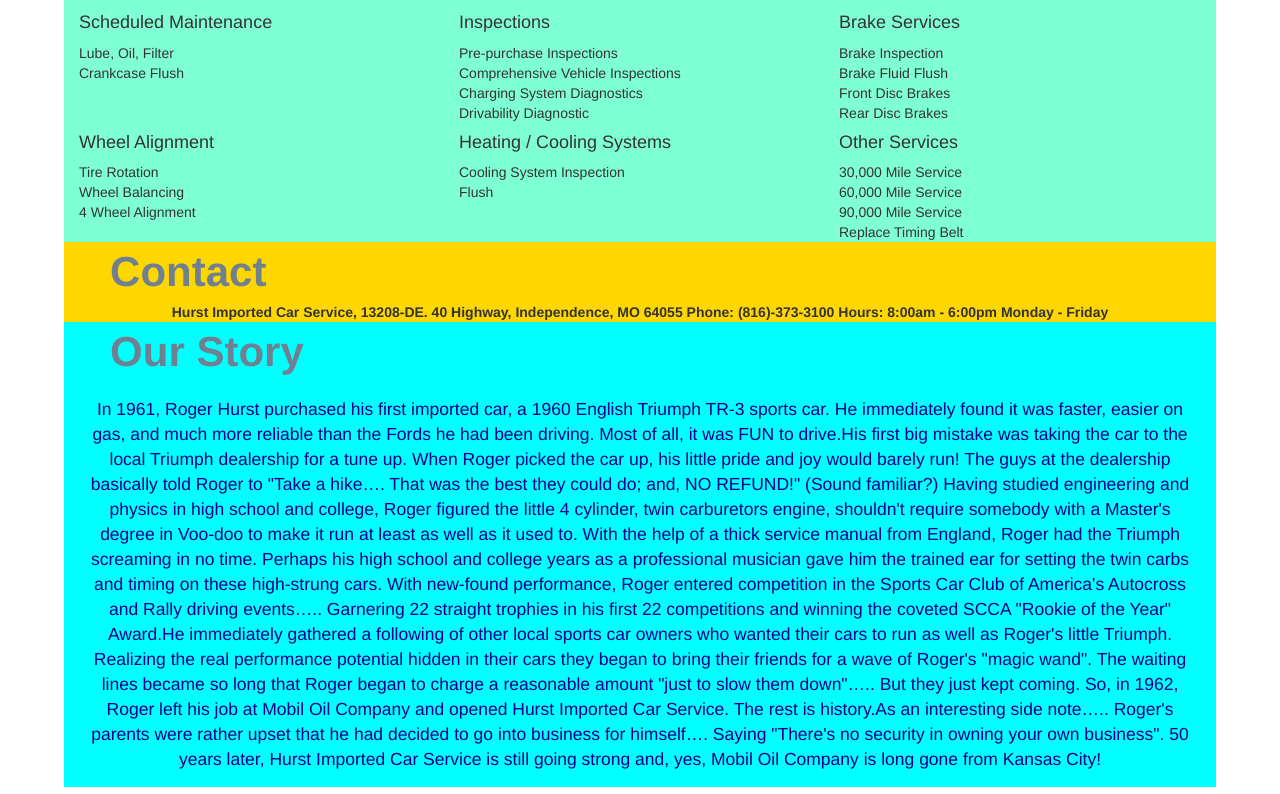
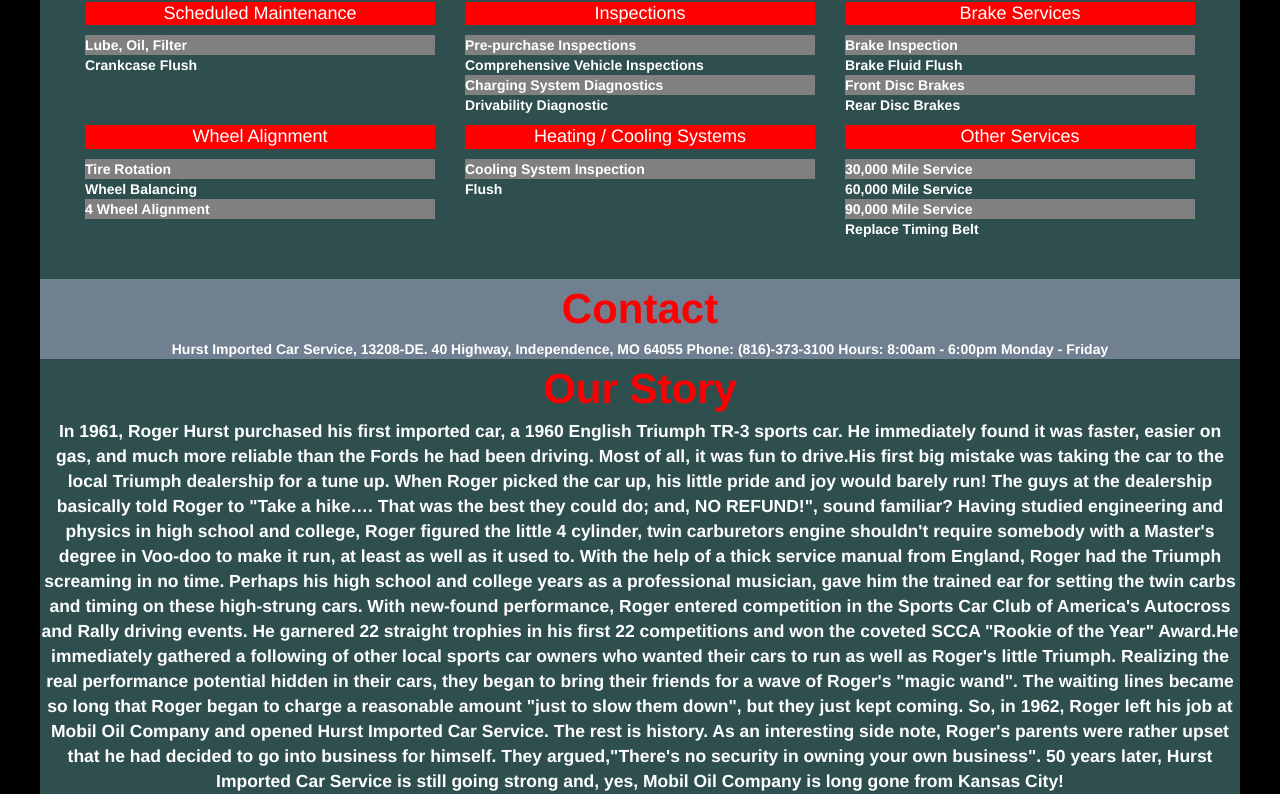
Before and after one commit to AnnamarieHurst/Hurst.Imported.Car.Service, a plain HTML site: page index.html in a window 1280 px wide. Shown: the part 762-1556 px from the top of the page. Drawn offline with nearby package versions, Linux system fonts and the light colour scheme.

Commit message:
fixed even more formatting issues. began implementing changes and creative direction from PSD. somewhat fixed the header and nav bar. still a lot more to do!

```diff
--- a/css/style.css
+++ b/css/style.css
@@ -1,12 +1,15 @@
 .site{
-    width: 90%;
-    max-width: 1250px;
-    margin: 0 auto;
+    width: 100%;
+    margin: 0;
+    background-color: black;
+    font-weight: bolder;
 }
 /*header*/
 .main-header{
     overflow: hidden;
-    background-color: blue;
+    background-color: transparent;
+    max-width: 1200px;
+    margin: auto;
 }
 .logo{
     max-width: 100%;
@@ -15,7 +18,7 @@
 }
 .logo-prefix{
     font-size: 2em;
-    color: white;
+    color: red;
     margin-right: 3%;
     margin-left: 2%;
     float: left;
@@ -34,20 +37,38 @@
     display: block;
     margin-top: 20px;
 }
+.home{
+    width: 100%;
+    margin: 0 auto;
+}
 /*navigation*/
 .main-nav{
-    margin-top: -8px;
-    margin-left: 25%;
+    margin-top: -53px;
+    margin-left: 62%;
+
 }
 ul.nav{
     list-style-type: none;
     position: fixed;
-    right: 0;
+
 }
 
 li.nav{
     float: left;
-    padding-left: 30px;
+    margin: 1%;
+
+}
+.btn {
+    color: white;
+    font-size: 12px;
+    font-weight: bolder;
+}
+.btn.active{
+
+}
+.btn:hover{
+    color: white;
+    border-bottom: 2px solid red;
 }
 /*Welcome sign*/
 /*.welcome{
@@ -57,11 +78,8 @@
     background-size: cover;
     position: relative;
 }*/
-.home{
-}
 .carousel{
     background: #2f4357;
-    margin-top: 20px;
 }
 .carousel .item img{
     margin: 0 auto; /* Align slide image horizontally center */
@@ -77,17 +95,28 @@
     color: dimgrey;
 }
 /*Services Section*/
+.row{
+    margin: 0 auto;
+}
 .services-sector{
-    max-width:100%;
-    background-color: aquamarine;
-    margin-top: -12px;
+    background-color: darkslategray;
+    padding-top: -20px;
     background-size: cover;
+    max-width: 1200px;
+    margin: auto;
+}
+.services-group{
+    text-align: center;
+    max-width: 1200px;
+    margin: auto;
 }
 .services-title{
-    margin-top: 1%;
+    text-align: center;
+    padding-top: 8px;
     font-size: 3em;
-    color: slategrey;
-    margin-left: 4%;
+    color: red;
+    max-width: 1200px;
+    margin: auto;
 }
 .car-logos{
     max-width: 100%;
@@ -106,38 +135,57 @@
 .service:nth-child(even) {
     background: darkslateblue;
 }
-.sg-service{
+.sg-service1{
     display: block;
+    background: gray;
+    color: white;
+    text-align: left;
+}
+.sg-service2{
+    display: block;
+    background: darkslategray;
+    color: white;
+    text-align: left;
+}
+.sg-title{
+    color: white;
+    padding:2px;
+    text-align: center;
+    background-color: red;
 }
 .title-contact{
-    margin-top: 1%;
     font-size: 3em;
-    color: slategrey;
-    margin-left: 4%;
+    color: red;
+    text-align: center;
 }
 .contact-sector {
-    max-width: 100%;
-    background-color: gold;
+    background-color: slategray;
     font-weight: bold;
-    margin-top: -12px;
+    padding-top: -20px;
+    max-width: 1200px;
+    margin: auto;
 }
 .story-content{
     font-size: 1.25em;
-    padding: 15px 20px;
-    color:darkblue;
+    padding: 20px
+    color: white;
     text-align: center;
+
 }
 .contact-content{
     text-align: center;
+    color: white;
 }
 .title-story{
-    margin-top: 1%;
     font-size: 3em;
-    color: slategrey;
-    margin-left: 4%;
-    font-weight: bold;
+    color: red;
+    text-align: center;
 }
 .our-story-sector{
-    background-color: aqua;
-    margin-top: -12px;
+    background-color: darkslategray;
+    max-width: 1200px;
+    margin: auto;
 }
+.story-content{
+    color: white;
+}
--- a/index.html
+++ b/index.html
@@ -12,7 +12,7 @@
     <body>
         <div class="site">
             <div class="container-fluid">
-                <div class="row">
+                <div class="row fluid">
                     <header class="main-header">
                         <!--left side of header, the company logo-->
                         <h1 class="logo">
@@ -21,14 +21,9 @@
                         </h1>
                         <!--right side of site header, the  contact information-->
                         <div class="contact">
-                            <span>13208-D.E.</span>
-                            <br><span>40 Highway</span>
-                            <br><span>Independence, MO</span>
-                            <br><span>(816)-373-3100</span>
+                            13208-D.E. 40 Highway  Independence, MO  (816)-373-3100
                         </div>
-                    </header>
-                </div>
-                <div class="row">
+                        <div class="row fluid">
                             <div class="main-nav">
                                 <ul>
                                     <li class="nav">
@@ -46,7 +41,10 @@
                                 </ul>
                             </div>
                         </div>
-                <div class="row">
+                    </header>
+                </div>
+
+                <div class="row fluid">
                     <div class="home">
                         <div id="home" class="carousel slide" data-ride="carousel">
                             <!-- Carousel indicators -->
@@ -73,16 +71,16 @@
 
                             </div>
                             <!-- Carousel controls -->
-                            <a class="carousel-control left" href="#home" data-slide="prev">
+                            <!--<a class="carousel-control left" href="#home" data-slide="prev">
                                 <span class="glyphicon glyphicon-chevron-left"></span>
                             </a>
                             <a class="carousel-control right" href="#home" data-slide="next">
                                 <span class="glyphicon glyphicon-chevron-right"></span>
-                            </a>
+                            </a>-->
                         </div>
                     </div>
                 </div>
-                <div class="row">
+                <div class="row fluid">
                     <!--second section(The service page)-->
                     <div class="services-sector" id="services">
                         <h3 class="services-title">Services</h3>
@@ -93,60 +91,63 @@
                             <img class="car-logos" src="images/serviceAcura_files/HyundaiLogo1.jpg">
                         </div>-->
                         <!--Beginning of services chart (Bootstrap)-->
-                       <div class="container row">
+                       <div class="container row fluid">
                            <div class="services-group col-sm-4 col-xs-12">
                                <h4 class="sg-title">
                                    Scheduled Maintenance
                                </h4>
-                               <span class="sg-service">Lube, Oil, Filter</span>
-                               <span class="sg-service">Crankcase Flush</span>
+                               <span class="sg-service1">Lube, Oil, Filter</span>
+                               <span class="sg-service2">Crankcase Flush</span>
                            </div>
                            <div class="services-group col-sm-4 col-xs-12">
                                <h4 class="sg-title">
                                    Inspections
                                </h4>
-                               <span class="sg-service">Pre-purchase Inspections</span>
-                               <span class="sg-service">Comprehensive Vehicle Inspections</span>
-                               <span class="sg-service">Charging System Diagnostics</span>
-                               <span class="sg-service">Drivability Diagnostic</span>
+                               <span class="sg-service1">Pre-purchase Inspections</span>
+                               <span class="sg-service2">Comprehensive Vehicle Inspections</span>
+                               <span class="sg-service1">Charging System Diagnostics</span>
+                               <span class="sg-service2">Drivability Diagnostic</span>
                            </div>
                            <div class="services-group col-sm-4 col-xs-12">
                                <h4 class="sg-title">
                                    Brake Services
                                </h4>
-                               <span class="sg-service">Brake Inspection</span>
-                               <span class="sg-service">Brake Fluid Flush</span>
-                               <span class="sg-service">Front Disc Brakes</span>
-                               <span class="sg-service">Rear Disc Brakes</span>
+                               <span class="sg-service1">Brake Inspection</span>
+                               <span class="sg-service2">Brake Fluid Flush</span>
+                               <span class="sg-service1">Front Disc Brakes</span>
+                               <span class="sg-service2">Rear Disc Brakes</span>
                            </div>
                            <div class="services-group col-sm-4">
                                <h4 class="sg-title">
                                    Wheel Alignment
                                </h4>
-                               <span class="sg-service">Tire Rotation</span>
-                               <span class="sg-service">Wheel Balancing</span>
-                               <span class="sg-service">4 Wheel Alignment</span>
+                               <span class="sg-service1">Tire Rotation</span>
+                               <span class="sg-service2">Wheel Balancing</span>
+                               <span class="sg-service1">4 Wheel Alignment</span>
+                               <br>
+                               <br>
+                               <br>
                            </div>
                            <div class="services-group col-sm-4 col-xs-12">
                                <h4 class="sg-title">
                                    Heating / Cooling Systems
                                </h4>
-                               <span class="sg-service">Cooling System Inspection</span>
-                               <span class="sg-service">Flush</span>
+                               <span class="sg-service1">Cooling System Inspection</span>
+                               <span class="sg-service2">Flush</span>
                            </div>
                            <div class="services-group col-sm-4 col-xs-12">
                                <h4 class="sg-title">
                                    Other Services
                                </h4>
-                               <span class="sg-service">30,000 Mile Service</span>
-                               <span class="sg-service">60,000 Mile Service</span>
-                               <span class="sg-service">90,000 Mile Service</span>
-                               <span class="sg-service">Replace Timing Belt</span>
+                               <span class="sg-service1">30,000 Mile Service</span>
+                               <span class="sg-service2">60,000 Mile Service</span>
+                               <span class="sg-service1">90,000 Mile Service</span>
+                               <span class="sg-service2">Replace Timing Belt</span>
                            </div>
                        </div>
                     </div>
                 </div>
-                <div class="row">
+                <div class="row fluid">
                     <div class="contact-sector" id="contact">
                         <div class="title-contact">Contact</div>
                         <div class="contact-content">
@@ -158,27 +159,27 @@
 
                     </div>
                 </div>
-                <div class="row">
+                <div class="row fluid">
 
                     <div class="our-story-sector" id="our-story">
                         <div class="title-story">Our Story</div>
                         <div class="story-content">
                             In 1961, Roger Hurst purchased his first imported car, a 1960 English Triumph TR-3 sports car.
                             He immediately found it was faster, easier on gas, and much more reliable than the Fords he had been driving.
-                            Most of all, it was FUN to drive.His first big mistake was taking the car to the local Triumph dealership for
+                            Most of all, it was fun to drive.His first big mistake was taking the car to the local Triumph dealership for
                             a tune up. When Roger picked the car up, his little pride and joy would barely run! The guys at the dealership
-                            basically told Roger to "Take a hike…. That was the best they could do; and, NO REFUND!" (Sound familiar?)
+                            basically told Roger to "Take a hike…. That was the best they could do; and, NO REFUND!", sound familiar?
                             Having studied engineering and physics in high school and college, Roger figured the little 4 cylinder, twin
-                            carburetors engine, shouldn't require somebody with a Master's degree in Voo-doo to make it run at least as well as it used to.
+                            carburetors engine shouldn't require somebody with a Master's degree in Voo-doo to make it run, at least as well as it used to.
                             With the help of a thick service manual from England, Roger had the Triumph screaming in no time. Perhaps his high school and
-                            college years as a professional musician gave him the trained ear for setting the twin carbs and timing on these high-strung cars.
-                            With new-found performance, Roger entered competition in the Sports Car Club of America's Autocross and Rally driving events…..
-                            Garnering 22 straight trophies in his first 22 competitions and winning the coveted SCCA "Rookie of the Year" Award.He immediately
+                            college years as a professional musician, gave him the trained ear for setting the twin carbs and timing on these high-strung cars.
+                            With new-found performance, Roger entered competition in the Sports Car Club of America's Autocross and Rally driving events. He garnered
+                            22 straight trophies in his first 22 competitions and won the coveted SCCA "Rookie of the Year" Award.He immediately
                             gathered a following of other local sports car owners who wanted their cars to run as well as Roger's little Triumph. Realizing the
-                            real performance potential hidden in their cars they began to bring their friends for a wave of Roger's "magic wand". The waiting
-                            lines became so long that Roger began to charge a reasonable amount "just to slow them down"….. But they just kept coming. So, in
-                            1962, Roger left his job at Mobil Oil Company and opened Hurst Imported Car Service. The rest is history.As an interesting side note…..
-                            Roger's parents were rather upset that he had decided to go into business for himself…. Saying "There's no security in owning your own
+                            real performance potential hidden in their cars, they began to bring their friends for a wave of Roger's "magic wand". The waiting
+                            lines became so long that Roger began to charge a reasonable amount "just to slow them down", but they just kept coming. So, in
+                            1962, Roger left his job at Mobil Oil Company and opened Hurst Imported Car Service. The rest is history. As an interesting side note,
+                            Roger's parents were rather upset that he had decided to go into business for himself. They argued,"There's no security in owning your own
                             business". 50 years later, Hurst Imported Car Service is still going strong and, yes, Mobil Oil Company is long gone from Kansas City!
                         </div>
                     </div>
```
Lines whose indentation alone changed are shown as unchanged.
